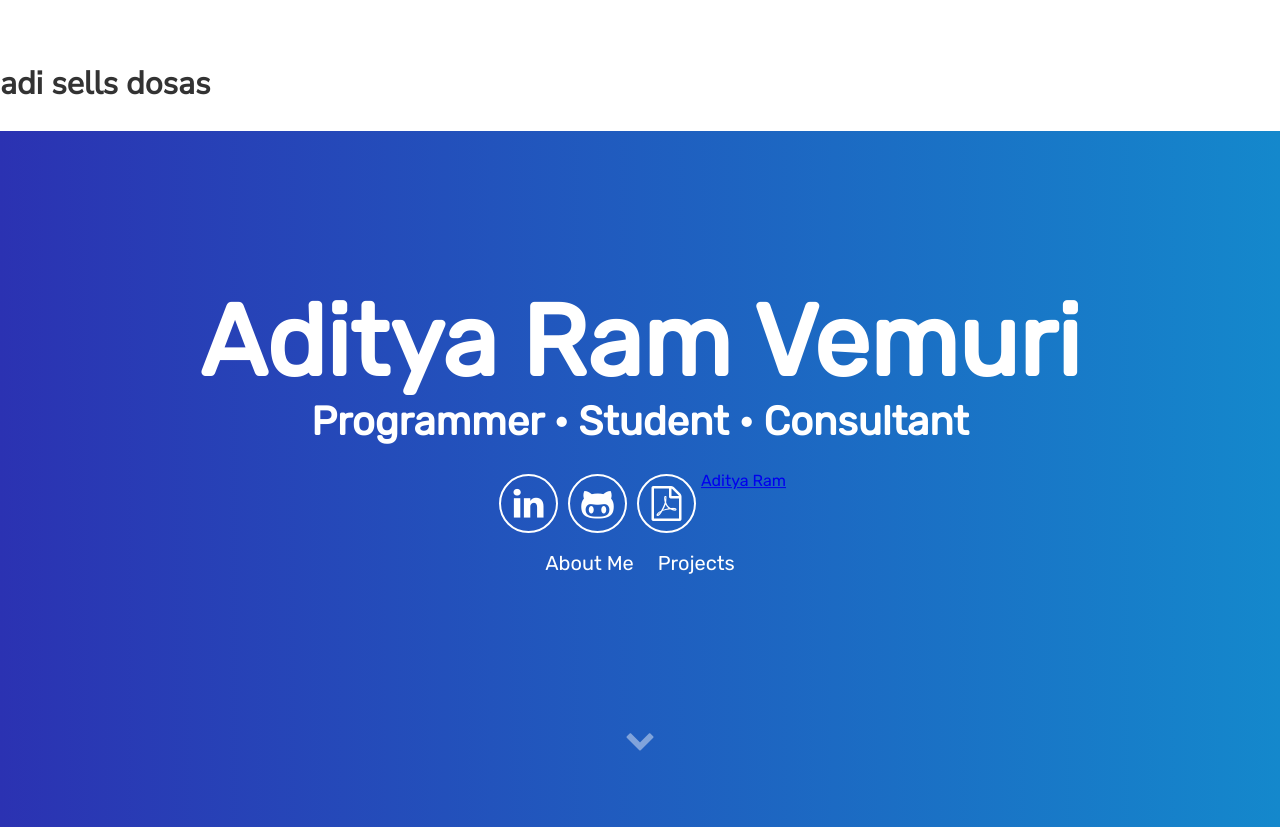
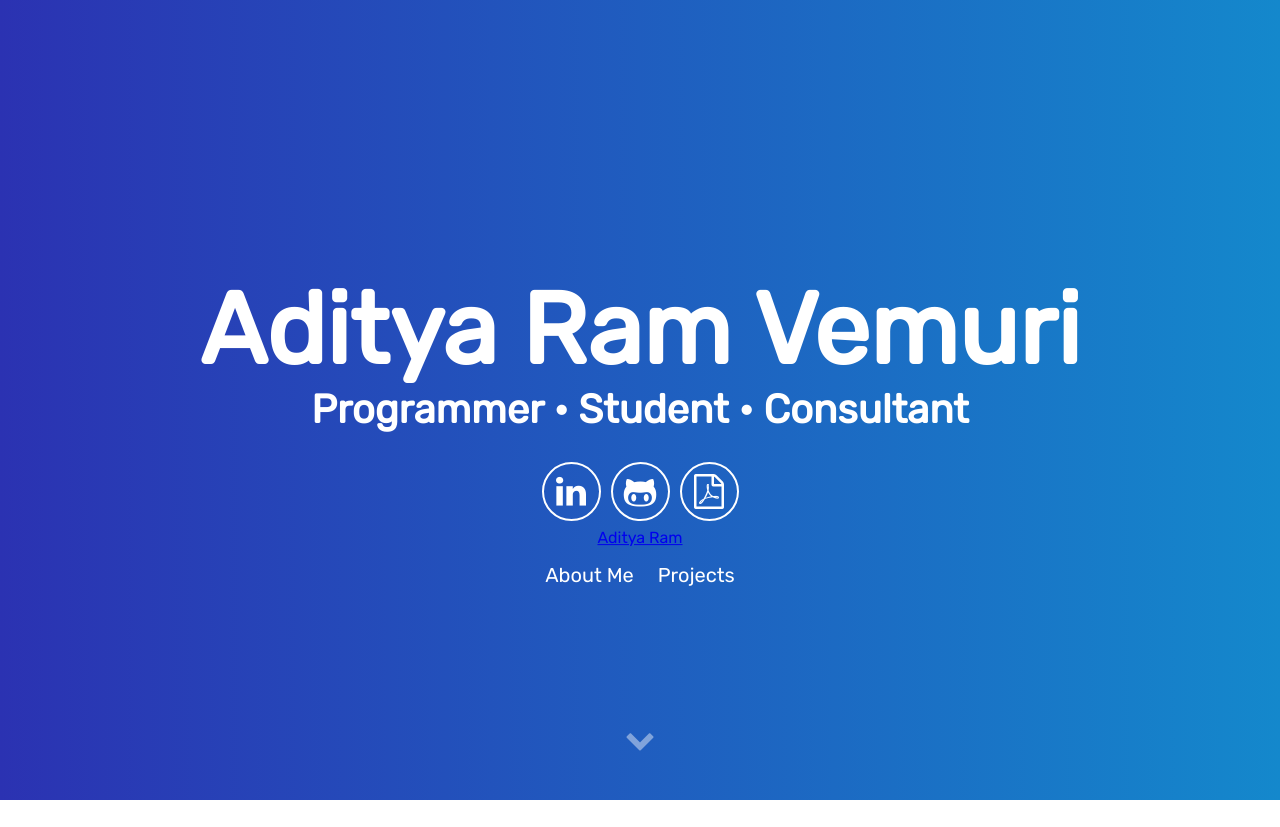
Before and after one commit to AdityaRam24/rport, a plain HTML site: page index.html in a window 1280 px wide. Shown: the top 827 px of the page. Drawn offline with Linux system fonts and the light colour scheme; files whose address does not match are found by name.

Commit message:
Update index.html

```diff
--- a/index.html
+++ b/index.html
@@ -18,7 +18,7 @@
     <link rel="shortcut icon" href="/assets/20533935.jpg" />
     <!-- Webpage Title -->
     <title>Aditya Ram Vemuri</title>
-    <h2> adi sells dosas</h2>
+
 
     <!-- Import CSS: Main Stylesheet -->
     <link rel="stylesheet" href="style.css" />
@@ -41,9 +41,10 @@
           <a aria-label="My Résumé" target="_blank" href="https://docs.google.com/document/d/1uRZcM9xNZoK9M1030N8gHxwyRKR9AB_XPgtNIqtol-w/edit?usp=sharing">
             <i class="icon fa fa fa-file-pdf-o" aria-hidden="true"></i>
           </a>
-          <div class="badge-base LI-profile-badge" data-locale="en_US" data-size="medium" data-theme="dark" data-type="VERTICAL" data-vanity="aditya-ram-9a5880235" data-version="v1"><a class="badge-base__link LI-simple-link" href="https://in.linkedin.com/in/aditya-ram-9a5880235?trk=profile-badge">Aditya Ram</a></div>
+
 
         </div>
+        <div class="badge-base LI-profile-badge" data-locale="en_US" data-size="medium" data-theme="dark" data-type="VERTICAL" data-vanity="aditya-ram-9a5880235" data-version="v1"><a class="badge-base__link LI-simple-link" href="https://in.linkedin.com/in/aditya-ram-9a5880235?trk=profile-badge">Aditya Ram</a></div>
         <div class="header-links">
           <a class="link" href="#about" data-scroll>About Me</a>
           <a class="link" href="#projects" data-scroll>Projects</a>
```
